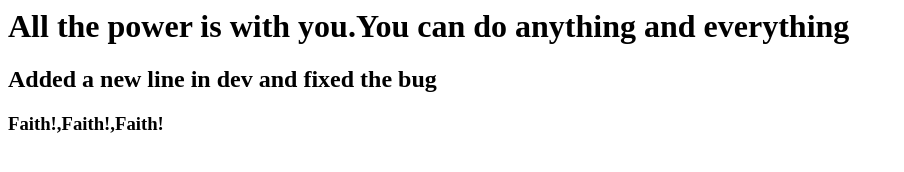
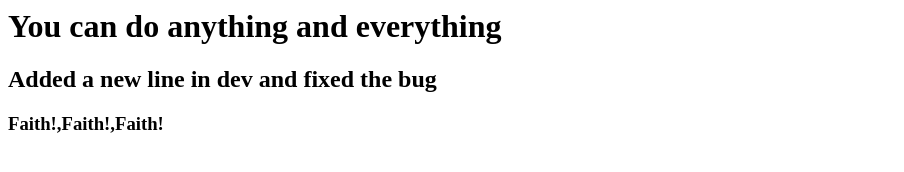
Before and after one commit to roshan-patra/firstgitrepo, a plain HTML site: page index.html in a window 1280 px wide. Shown: the whole page, without its empty margins (0-904 px from the left). Drawn offline with Linux system fonts and the light colour scheme.

Commit message:
Update index.html
"removed line 1"

```diff
--- a/index.html
+++ b/index.html
@@ -1,6 +1,6 @@
 <html>
 <body>
-	<h1>All the power is with you.You can do anything and everything</h1>
+	<h1>You can do anything and everything</h1>
 	<h2>Added a new line in dev and fixed the bug</h2>
 	<h3>Faith!,Faith!,Faith!</h3>
 </body>
```
